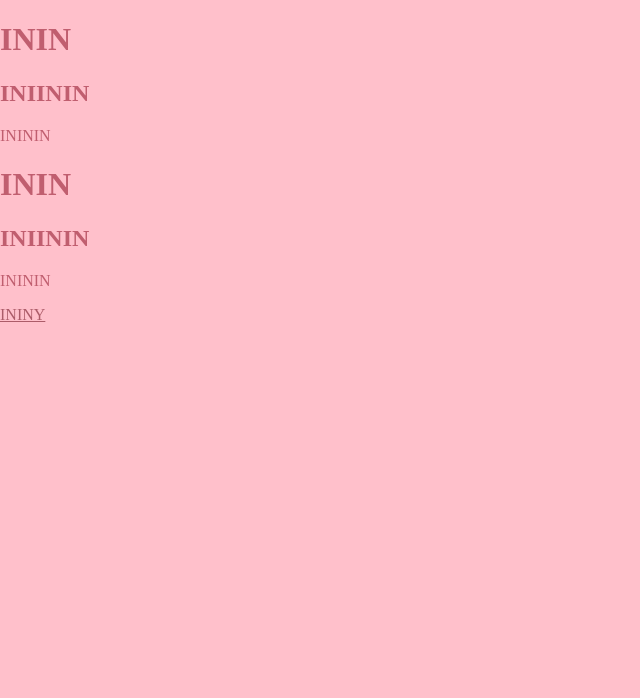
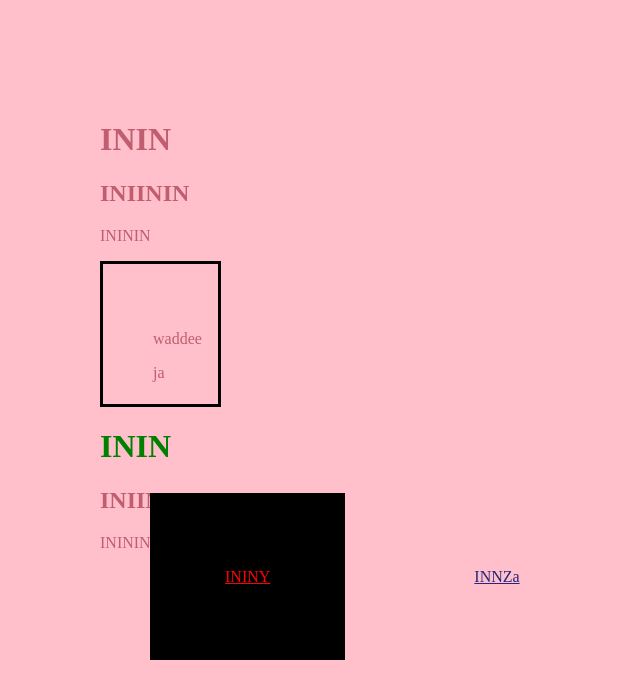
Before and after one commit to TRSCT/ININ-html-and-css, a plain HTML site: page index.html in a window 1280 px wide. Shown: the whole page, without its empty margins (0-640 px from the left). Drawn offline with Linux system fonts and the light colour scheme.

Commit message:
Add files via upload

```diff
--- a/Style.css
+++ b/Style.css
@@ -1,9 +1,25 @@
-a{
-    color: rgb(172, 92, 105);
-}
 body, html{
-    margin: 0;
-    padding: 0;
+    margin: 25px;
+    padding: 25px;
     color: rgb(192, 94, 111);
     background-color: pink;
 }
+.INZa{
+    color: rgb(255, 0, 0);
+}
+#INNZa{
+    color: rgb(38, 38, 126);
+    padding: 25px;
+    margin: 50px;
+}
+.OO{
+    background-color: black;
+    padding: 75px;
+    margin: 50px;
+}
+.box{
+    width: 15px;
+    height: 40px;
+    padding: 50px;
+    border: solid black;
+}
--- a/index.html
+++ b/index.html
@@ -13,9 +13,17 @@
         <h2>INIININ</h2>
         <p>INININ</p>
     </div>
-        <h1>ININ</h1>
+
+    <div class="box">
+        <p>waddee</p>
+        <p>ja</p>
+    </div>
+
+    <h1 style="color: green;">ININ</h1>
         <h2>INIININ</h2>
         <p>INININ</p>
-        <a href="./ININY/IN.html">ININY</a>
+        <a href="" class="INZa OO">ININY</a>
+        <a href="" id="INNZa">INNZa</a>
+
 </body>
 </html>
```
Also changed, not shown: IN.html (added, +12 -0 lines).
